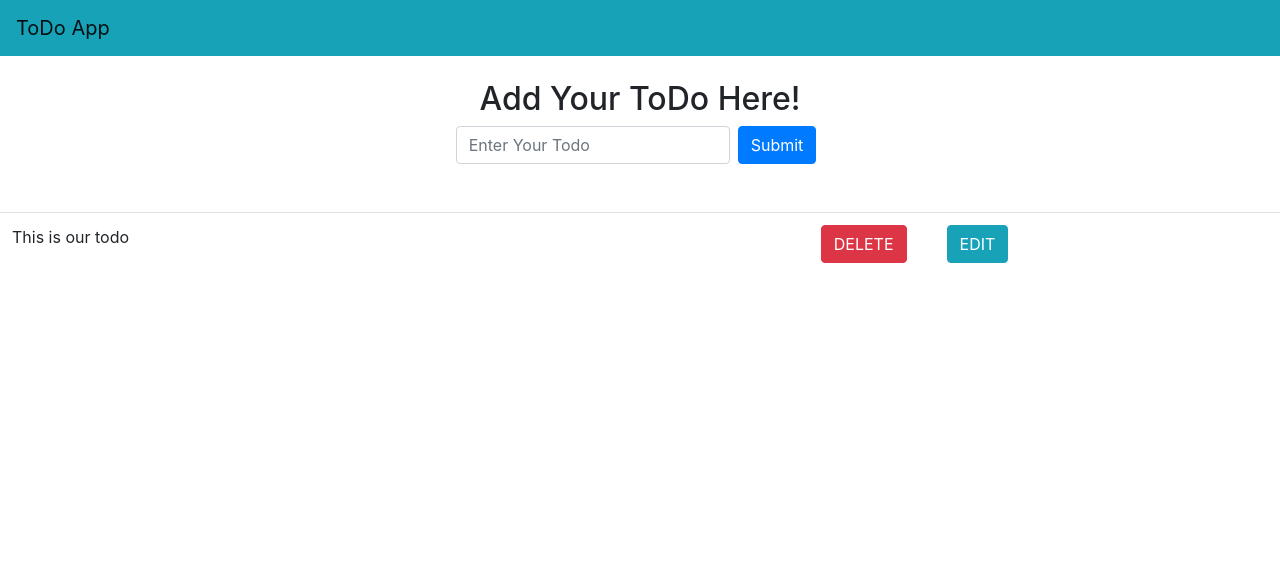
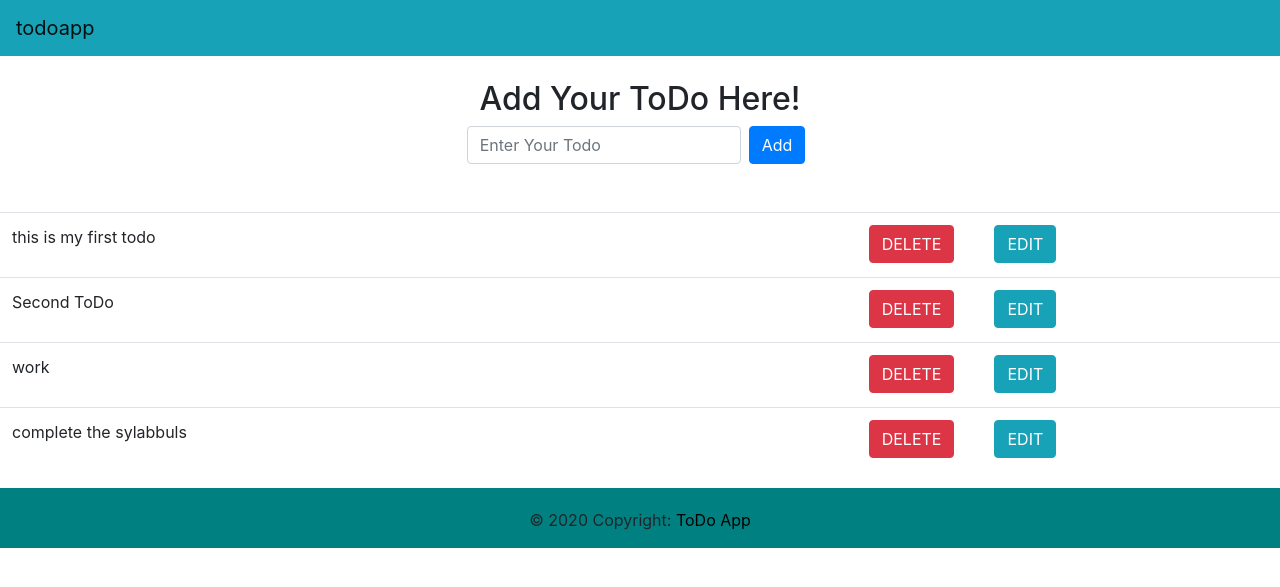
Before and after one commit to nishtha53/django-todo-app, a Django app: page / in a window 1280 px wide. Shown: the top 587 px of the page. Run offline with Django 3.2, Linux system fonts and the light colour scheme; data comes from the database, SQL or seed files in the repository; both versions use the stored data as it was after the commit; some libraries are stand-ins or nearby versions.

Commit message:
todo app

```diff
--- a/mytodo/models.py
+++ b/mytodo/models.py
@@ -3,7 +3,8 @@ from django.db import models
 # Create your models here.
 class ToDo(models.Model):
     todo_text = models.CharField(max_length=200)
-    added_date = models.DateTimeField(auto_now=True)
+    added_on = models.DateTimeField(auto_now_add=True)
+    updated_on = models.DateTimeField(auto_now=True)
 
     def __str__(self):
         return self.todo_text
--- a/mytodo/templates/home.html
+++ b/mytodo/templates/home.html
@@ -24,9 +24,9 @@
       <div class="col-12">
           <form class="form-inline justify-content-center">
               <div class="form-group">
-                  <input type="email" placeholder="Enter Your Todo" class="form-control" id="exampleInputEmail1" aria-describedby="emailHelp">
+                  <input type="text" placeholder="Enter Your Todo" class="form-control" >
               </div>
-              <button type="submit" class="mx-2 btn btn-primary">Submit</button>
+              <button type="submit" class="mx-2 btn btn-primary">Add</button>
           </form>
       </div>
   </div>
@@ -35,8 +35,12 @@
       <div class="col-12 table-responsive">
           <table class="table">
               <tbody>
+                {% for todo in todo_list %}
                   <tr>
-                      <td>This is our todo</td>
+                      <td>
+                             <p>{{ todo.todo_text }}</p>
+                             <!---<p class = "text-muted"><small>Added on :{{ todo.added_on }}</small></p> -->
+                      </td>
                       <td class="text-right">
                           <button type="submit" class="mx-2 btn btn-danger">DELETE</button>
                       </td>
@@ -44,11 +48,25 @@
                           <button type="submit" class="mx-2 btn btn-info">EDIT</button>
                       </td>
                   </tr>
+                  {% endfor %}
               </tbody>
           </table>
       </div>
   </div>
 </div>
+<!-- Footer -->
+<footer class="page-footer font-small blue pt-1" style="background-color:teal;">
+
+     <!-- Footer Links -->
+
+    <!-- Copyright -->
+    <div class="footer-copyright text-center py-3">© 2020 Copyright:
+      <a href="" style="color: black;">ToDo App</a>
+    </div>
+    <!-- Copyright -->
+
+  </footer>
+  <!-- Footer -->
 
 
     <!-- Optional JavaScript -->
--- a/mytodo/views.py
+++ b/mytodo/views.py
@@ -1,6 +1,11 @@
 from django.shortcuts import render
 from django.http import HttpResponse
+from mytodo.models import ToDo
 
 # Create your views here.
 def home(request):
-    return render(request,'home.html',context={'app_name':"ToDo App"})
+    template_name = 'home.html'
+    todo_list = ToDo.objects.all()
+    #print(todo_list)
+    context = {'app_name':'todoapp','todo_list':todo_list}
+    return render(request,template_name,context=context)
```
Also changed, not shown: db.sqlite3, mytodo/migrations/0002_auto_20201121_0954.py (added).
